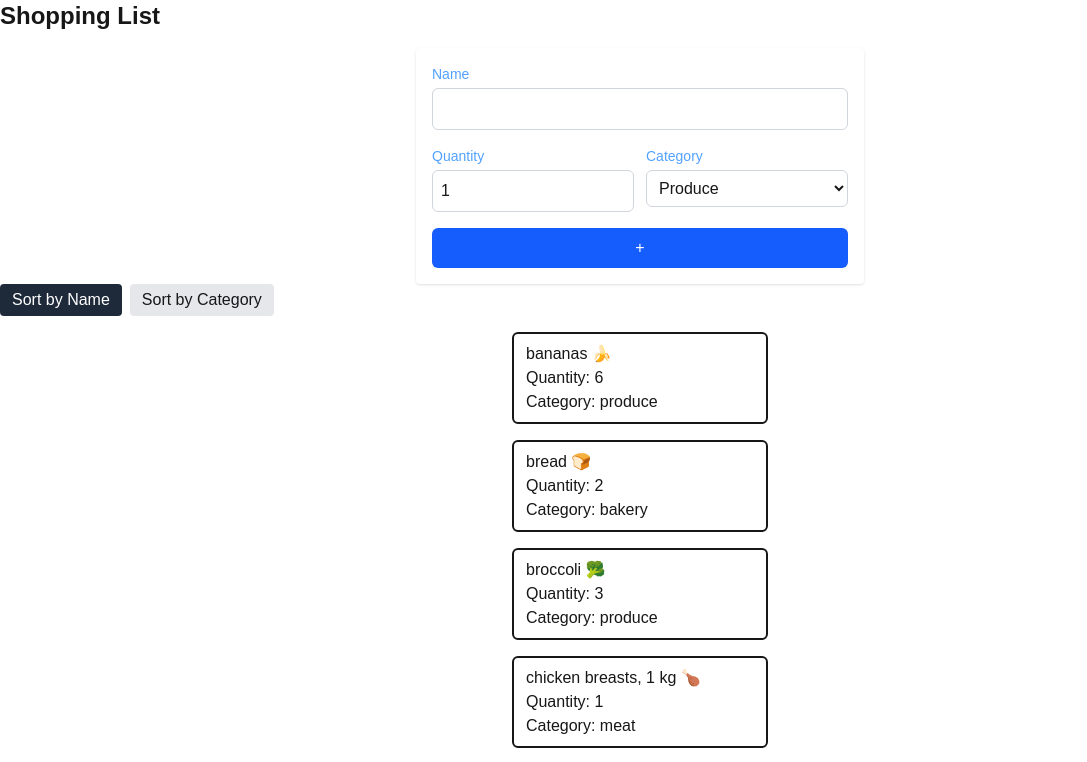
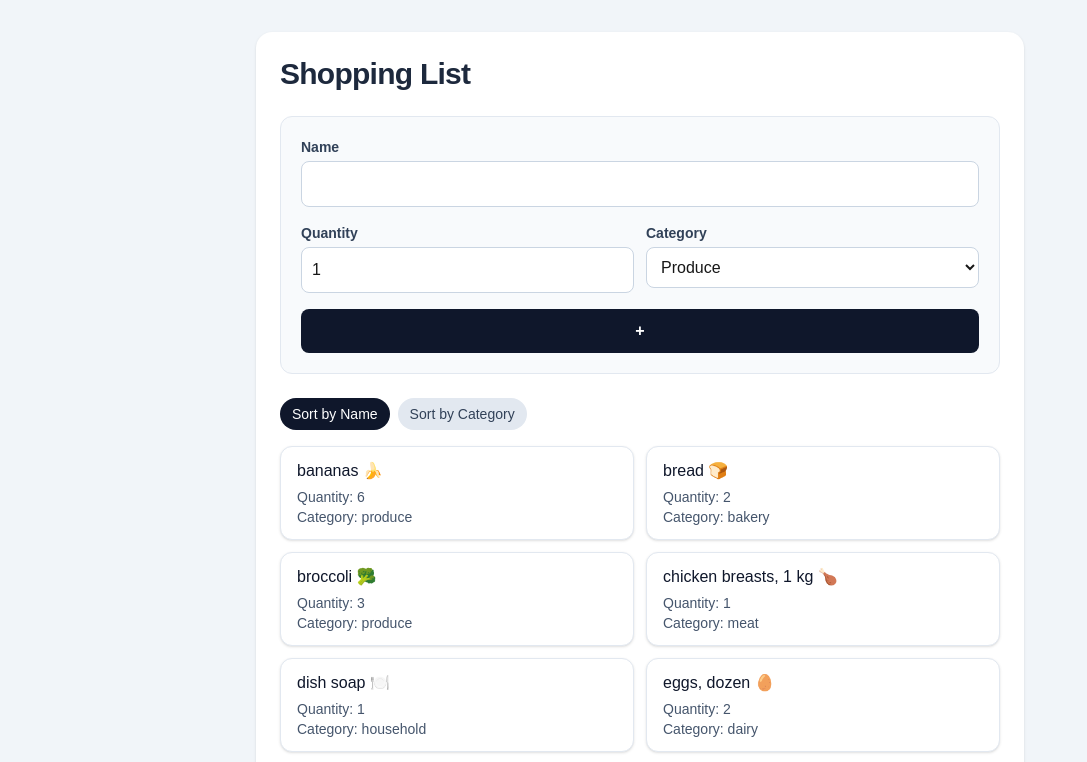
Before and after one commit to aaron-reid19/cprg306-assignments, a Next.js app: page /week-7 in a window 1280 px wide. Shown: the top 762 px of the page, without its empty margins (0-1087 px from the left). Built offline with nearby package versions, Linux system fonts and the light colour scheme.

Commit message:
new item modified, itemlist and item modified

```diff
--- a/app/page.js
+++ b/app/page.js
@@ -19,6 +19,9 @@ export default function Home() {
     <p>
       <Link href="/week-6">Week 6 Assignment </Link>
     </p>
+    <p>
+      <Link href="/week-7">Week 7 Assignment </Link>
+    </p>
     </main>
   );
 }
--- a/app/week-6/item-list.js
+++ b/app/week-6/item-list.js
@@ -13,12 +13,14 @@ export default function ItemList({ items }) {
     return a.category.localeCompare(b.category);
   })
   return (
-    <div>
-      <div className="flex gap-2 mb-4">
+    <div className="mt-7">
+      <div className="flex flex-wrap gap-2 mb-4">
         <button
           onClick={() => setSortBy("name")}
-          className={`px-3 py-1 rounded ${
-            sortBy === "name" ? "bg-gray-800 text-white" : "bg-gray-200"
+          className={`px-4 py-2 rounded-full text-[0.75rem] font-black uppercase tracking-[0.08em] transition ${
+            sortBy === "name"
+              ? "bg-fuchsia-300 text-slate-900"
+              : "border border-fuchsia-200/40 text-fuchsia-100/90 hover:border-fuchsia-100"
           }`}
         >
           Sort by Name
@@ -26,14 +28,16 @@ export default function ItemList({ items }) {
 
         <button
           onClick={() => setSortBy("category")}
-          className={`px-3 py-1 rounded ${
-            sortBy === "category" ? "bg-gray-800 text-blue" : "bg-gray-200"
+          className={`px-4 py-2 rounded-full text-[0.75rem] font-black uppercase tracking-[0.08em] transition ${
+            sortBy === "category"
+              ? "bg-fuchsia-300 text-slate-900"
+              : "border border-fuchsia-200/40 text-fuchsia-100/90 hover:border-fuchsia-100"
           }`}
         >
           Sort by Category
         </button>
       </div>
-    <ul>
+    <ul className="grid gap-3 sm:grid-cols-2">
       {sortedItems.map((item) => (
         <Item
           key={item.id}
--- a/app/week-6/newItem.js
+++ b/app/week-6/newItem.js
@@ -26,45 +26,57 @@ export default function NewItem({ onAddItem }) {
   return (
     <form
       onSubmit={handleSubmit}
-      className="max-w-md mx-auto bg-white p-4 rounded shadow space-y-4"
+      className="rounded-2xl border border-fuchsia-200/25 bg-gradient-to-br from-fuchsia-900/45 to-indigo-900/35 p-5 space-y-4 backdrop-blur-sm"
     >
       <div>
-        <label htmlFor="name" className="block text-sm font-medium mb-1 text-blue-400">
+        <label
+          htmlFor="name"
+          className="block text-xs uppercase tracking-[0.2em] text-fuchsia-100/90 mb-2"
+        >
           Name
         </label>
         <input
           id="name"
+          name="name"
           type="text"
           value={name}
           onChange={(event) => setName(event.target.value)}
           required
-          className="w-full p-2 rounded-md border border-gray-300"
+          className="w-full rounded-xl border border-fuchsia-300/40 bg-black/25 px-3 py-2.5 text-white placeholder:text-white/40 focus:outline-none focus:border-fuchsia-300 focus:ring-2 focus:ring-fuchsia-300/40"
         />
       </div>
       <div className="flex gap-3">
         <div className="flex-1">
-          <label htmlFor="quantity" className="block text-sm font-medium mb-1 text-blue-400">
+          <label
+            htmlFor="quantity"
+            className="block text-xs uppercase tracking-[0.2em] text-fuchsia-100/90 mb-2"
+          >
             Quantity
           </label>
           <input
             id="quantity"
+            name="quantity"
             type="number"
             min="1"
             max="99"
             value={quantity}
             onChange={(event) => setQuantity(Number(event.target.value))}
-            className="w-full p-2 rounded-md border border-gray-300"
+            className="w-full rounded-xl border border-fuchsia-300/40 bg-black/25 px-3 py-2.5 text-white placeholder:text-white/40 focus:outline-none focus:border-fuchsia-300 focus:ring-2 focus:ring-fuchsia-300/40"
           />
         </div>
         <div className="flex-1">
-          <label htmlFor="category" className="block text-sm font-medium mb-1 text-blue-400">
+          <label
+            htmlFor="category"
+            className="block text-xs uppercase tracking-[0.2em] text-fuchsia-100/90 mb-2"
+          >
             Category
           </label>
           <select
             id="category"
+            name="category"
             value={category}
             onChange={(event) => setCategory(event.target.value)}
-            className="w-full p-2 rounded-md border border-gray-300"
+            className="w-full rounded-xl border border-fuchsia-300/40 bg-black/25 px-3 py-2.5 text-white focus:outline-none focus:border-fuchsia-300 focus:ring-2 focus:ring-fuchsia-300/40"
           >
             <option value="produce">Produce</option>
             <option value="dairy">Dairy</option>
@@ -83,9 +95,10 @@ export default function NewItem({ onAddItem }) {
 
       <button
         type="submit"
-        className="w-full bg-blue-600 text-white py-2 rounded-md hover:bg-blue-700"
+        className="relative w-full overflow-hidden rounded-xl py-2.5 font-black tracking-[0.1em] text-sm uppercase text-white"
       >
-        +
+        <span className="absolute inset-0 bg-gradient-to-r from-fuchsia-500 via-indigo-500 to-amber-400 opacity-95" />
+        <span className="relative">Add item</span>
       </button>
     </form>
   );
--- a/app/week-6/page.js
+++ b/app/week-6/page.js
@@ -13,10 +13,14 @@ export default function Page() {
   };
 
   return (
-    <main>
-        <h1 className="text-2xl font-bold mb-4">Shopping List</h1>
-      <NewItem onAddItem={handleAddItem} />
-      <ItemList items={items} />
+    <main className="min-h-screen bg-gradient-to-br from-[#0f172a] via-[#1e1b4b] to-[#4c1d95] py-8 px-4 text-white">
+      <div className="mx-auto max-w-3xl rounded-[2rem] border border-fuchsia-300/20 bg-white/5 p-6 backdrop-blur-xl shadow-[0_20px_60px_rgba(12,10,43,0.45)]">
+        <h1 className="text-4xl font-extrabold tracking-tight text-transparent bg-clip-text bg-gradient-to-r from-fuchsia-300 to-amber-300 mb-6">
+          Shopping List
+        </h1>
+        <NewItem onAddItem={handleAddItem} />
+        <ItemList items={items} />
+      </div>
     </main>
   );
 }
--- a/app/week-7/item-list.js
+++ b/app/week-7/item-list.js
@@ -13,12 +13,14 @@ export default function ItemList({ items }) {
     return a.category.localeCompare(b.category);
   })
   return (
-    <div>
+    <div className="mt-6">
       <div className="flex gap-2 mb-4">
         <button
           onClick={() => setSortBy("name")}
-          className={`px-3 py-1 rounded ${
-            sortBy === "name" ? "bg-gray-800 text-white" : "bg-gray-200"
+          className={`px-3 py-1.5 rounded-full text-sm font-medium transition ${
+            sortBy === "name"
+              ? "bg-slate-900 text-white"
+              : "bg-slate-200 text-slate-700 hover:bg-slate-300"
           }`}
         >
           Sort by Name
@@ -26,17 +28,19 @@ export default function ItemList({ items }) {
 
         <button
           onClick={() => setSortBy("category")}
-          className={`px-3 py-1 rounded ${
-            sortBy === "category" ? "bg-gray-800 text-blue" : "bg-gray-200"
+          className={`px-3 py-1.5 rounded-full text-sm font-medium transition ${
+            sortBy === "category"
+              ? "bg-slate-900 text-white"
+              : "bg-slate-200 text-slate-700 hover:bg-slate-300"
           }`}
         >
           Sort by Category
         </button>
       </div>
-    <ul>
-      {sortedItems.map((item) => (
+    <ul className="grid gap-3 sm:grid-cols-2">
+      {sortedItems.map((item, index) => (
         <Item
-          key={item.id}
+          key={`${item.name}-${item.category}-${index}`}
           name={item.name}
           quantity={item.quantity}
           category={item.category}
--- a/app/week-7/item.js
+++ b/app/week-7/item.js
@@ -1,10 +1,10 @@
 export default function Item({name, quantity, category}){
     return(
-        <ul className="border-2 rounded-md px-3 py-2 m-4 w-64 mx-auto">
-            <li>{name}</li>
-            <li>Quantity: { quantity }</li>
-            <li>Category: { category }</li>
-        </ul>
+        <li className="rounded-xl border border-slate-200 bg-white px-4 py-3 shadow-sm">
+            <p className="font-medium text-slate-900">{name}</p>
+            <p className="text-sm text-slate-600 mt-1">Quantity: { quantity }</p>
+            <p className="text-sm text-slate-600">Category: { category }</p>
+        </li>
     )
 
 }
--- a/app/week-7/newItem.js
+++ b/app/week-7/newItem.js
@@ -1,71 +1,87 @@
 "use client";
 import { useState } from "react";
 
+const initialState = {
+  name: "",
+  quantity: 1,
+  category: "produce",
+};
+
 export default function NewItem({ onAddItem }) {
-    const [name, setName] = useState("");
-    const [quantity, setQuantity] = useState(1);
-    const [category, setCategory] = useState("produce");
+  const [item, setItem] = useState(initialState);
+
+  const handleChange = (e) => {
+    const { name, value, type } = e.target;
+    const newValue = type === "number" ? Number(value) : value;
+    setItem((prevItem) => ({ ...prevItem, [name]: newValue }));
+  };
 
   const handleSubmit = (e) => {
     e.preventDefault();
-        const item = {
-            name,
-            quantity,
-            category,
+
+    const newItem = { ...item };
+
+    if (onAddItem) {
+      onAddItem(newItem);
+    }
+
+    setItem(initialState);
   };
-        if (onAddItem) {
-            onAddItem(item);
-        }
-        console.log(item);
-        alert(`Added: ${name}, quantity: ${quantity}, category: ${category}`);
 
-        setName("");
-        setQuantity(1);
-        setCategory("produce");
-
-    }
   return (
     <form
       onSubmit={handleSubmit}
-            className="max-w-md mx-auto bg-white p-4 rounded shadow space-y-4">
-
+      className="rounded-xl border border-slate-200 bg-slate-50 p-4 md:p-5 space-y-4"
+    >
       <div>
-        <label htmlFor="name" className="block text-sm font-medium mb-1 text-blue-400">
+        <label
+          htmlFor="name"
+          className="block text-sm font-semibold text-slate-700 mb-1"
+        >
           Name
         </label>
         <input
           id="name"
+          name="name"
           type="text"
-          value={name}
-          onChange={(event) => setName(event.target.value)}
+          value={item.name}
+          onChange={handleChange}
           required
-          className="w-full p-2 rounded-md border border-gray-300"
+          className="w-full p-2.5 rounded-lg border border-slate-300 bg-white focus:outline-none focus:ring-2 focus:ring-slate-400"
         />
       </div>
       <div className="flex gap-3">
         <div className="flex-1">
-          <label htmlFor="quantity" className="block text-sm font-medium mb-1 text-blue-400">
+          <label
+            htmlFor="quantity"
+            className="block text-sm font-semibold text-slate-700 mb-1"
+          >
             Quantity
           </label>
           <input
             id="quantity"
+            name="quantity"
             type="number"
             min="1"
             max="99"
-            value={quantity}
-            onChange={(event) => setQuantity(Number(event.target.value))}
-            className="w-full p-2 rounded-md border border-gray-300"
+            value={item.quantity}
+            onChange={handleChange}
+            className="w-full p-2.5 rounded-lg border border-slate-300 bg-white focus:outline-none focus:ring-2 focus:ring-slate-400"
           />
         </div>
         <div className="flex-1">
-          <label htmlFor="category" className="block text-sm font-medium mb-1 text-blue-400">
+          <label
+            htmlFor="category"
+            className="block text-sm font-semibold text-slate-700 mb-1"
+          >
             Category
           </label>
           <select
             id="category"
-            value={category}
-            onChange={(event) => setCategory(event.target.value)}
-            className="w-full p-2 rounded-md border border-gray-300"
+            name="category"
+            value={item.category}
+            onChange={handleChange}
+            className="w-full p-2.5 rounded-lg border border-slate-300 bg-white focus:outline-none focus:ring-2 focus:ring-slate-400"
           >
             <option value="produce">Produce</option>
             <option value="dairy">Dairy</option>
@@ -84,7 +100,7 @@ export default function NewItem({ onAddItem }) {
 
       <button
         type="submit"
-        className="w-full bg-blue-600 text-white py-2 rounded-md hover:bg-blue-700"
+        className="w-full rounded-lg bg-slate-900 py-2.5 text-white font-semibold hover:bg-slate-800 transition"
       >
         +
       </button>
--- a/app/week-7/page.js
+++ b/app/week-7/page.js
@@ -1,22 +1,26 @@
- "use client";
+"use client";
 
 import { useState } from "react";
 import NewItem from "./newItem"
 import ItemList from "./item-list"
-import ItemsData from "./items.json";
+import itemsData from "./items.json";
 
 export default function Page() {
-  const [items, setItems] = useState(ItemsData);
+  const [items, setItems] = useState(itemsData);
 
   const handleAddItem = (newItem) => {
-    setItems((currentItems) => [...currentItems, { ...newItem, id: crypto.randomUUID() }]);
+    setItems((prev) => [...prev, newItem]);
   };
 
   return (
-    <main>
-      <h1 className="text-2xl font-bold mb-4">Shopping List</h1>
+    <main className="min-h-screen bg-slate-100 py-8 px-4">
+      <div className="mx-auto max-w-3xl rounded-2xl bg-white p-6 shadow-sm">
+        <h1 className="text-3xl font-semibold text-slate-800 mb-6 tracking-tight">
+          Shopping List
+        </h1>
       <NewItem onAddItem={handleAddItem} />
       <ItemList items={items} />
+      </div>
     </main>
   );
 }
```
Also changed, not shown: app/week-6/item.js (+9 -9 lines). Lines whose indentation alone changed are shown as unchanged.
